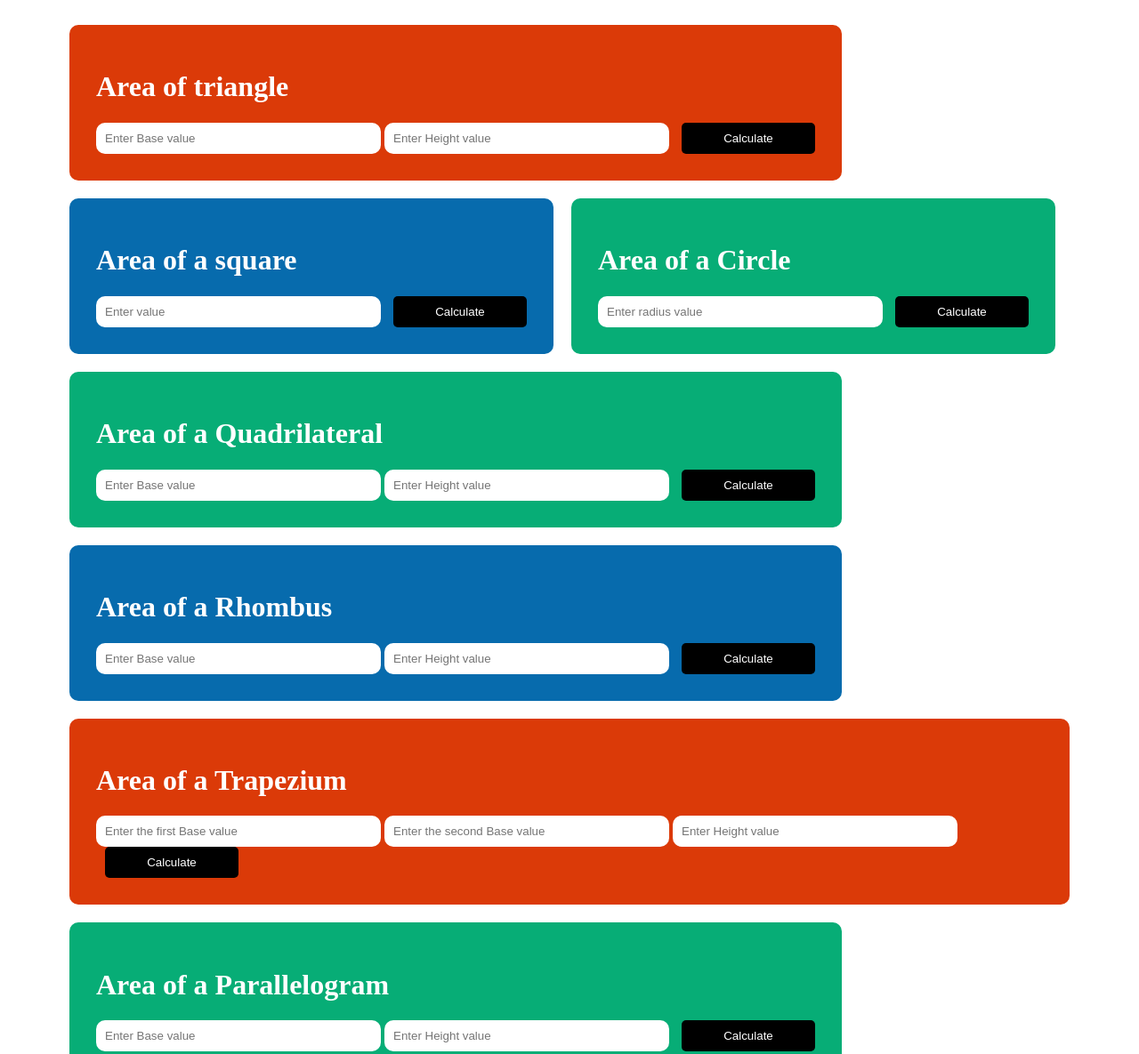
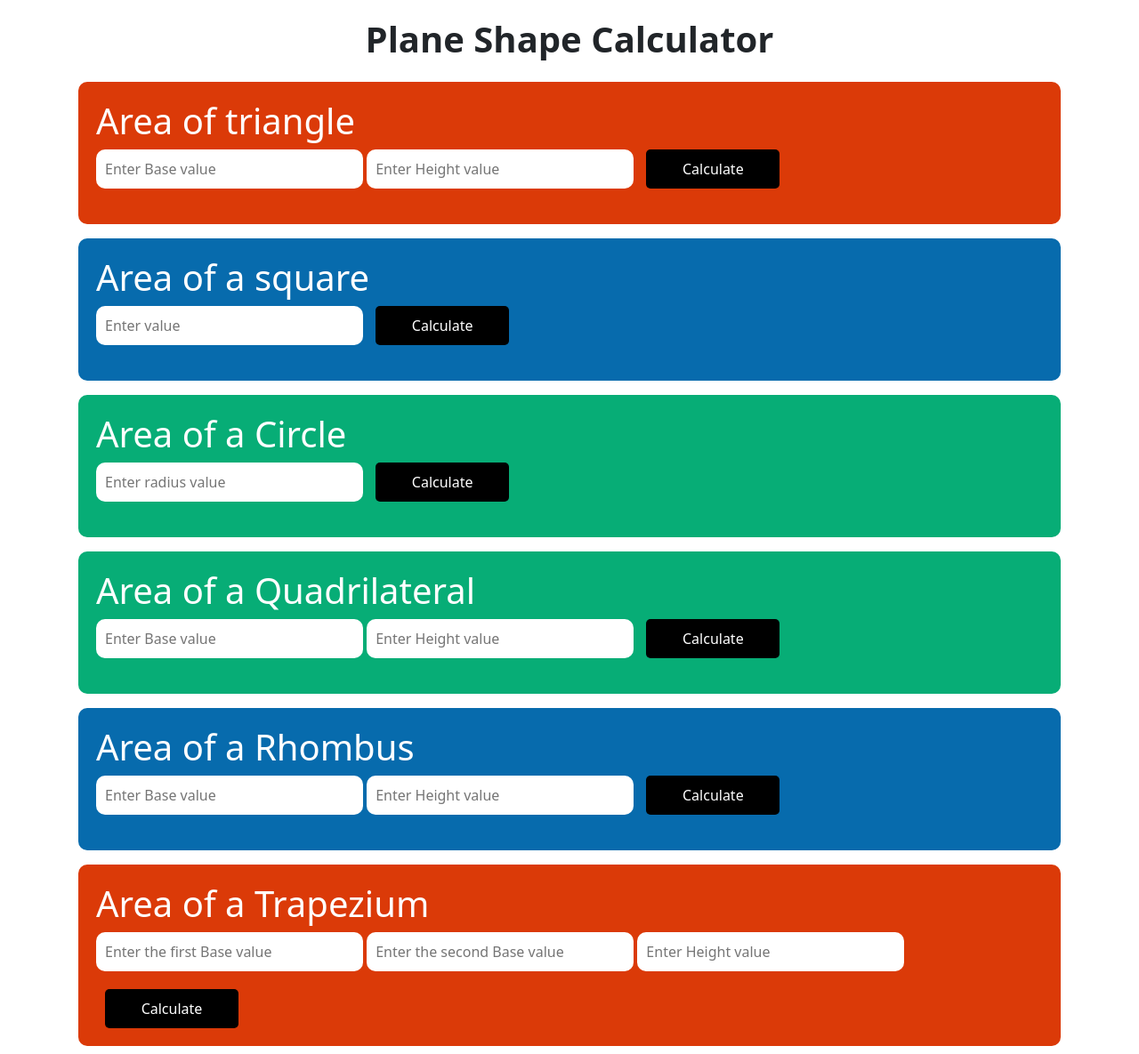
Before and after one commit to UiJosh20/plane-shape_calculator, a plain HTML site: page index.html in a window 1280 px wide. Shown: the top 1185 px of the page at 89% size. Drawn offline with nearby package versions, Linux system fonts and the light colour scheme.

Commit message:
calculator

```diff
--- a/index.html
+++ b/index.html
@@ -4,12 +4,11 @@
   <meta charset="UTF-8">
   <meta name="viewport" content="width=device-width, initial-scale=1.0">
   <title>Metrics</title>
+  <link href="https://cdn.jsdelivr.net/npm/bootstrap@5.3.2/dist/css/bootstrap.min.css" rel="stylesheet" integrity="sha384-T3c6CoIi6uLrA9TneNEoa7RxnatzjcDSCmG1MXxSR1GAsXEV/Dwwykc2MPK8M2HN" crossorigin="anonymous">
   <style>
-    main{
-      display: flex;
-      flex-wrap: wrap;
+    .main{
       gap: 20px;
-      padding: 20px 70px;
+      padding: 20px 30px;
     }
 
     input{
@@ -17,6 +16,7 @@
       border-radius: 10px;
       border: none;
       width: 300px;
+      margin-bottom: 20px;
 
     }
     button{
@@ -31,29 +31,36 @@
     .box{
       color: white;
       background-color: rgb(219, 58, 8);
-      padding: 30px;
+      padding: 20px;
       border-radius: 10px;
     }
 
     .box1{
       color: white;
       background-color: rgb(7, 107, 173);
-      padding: 30px;
+      padding: 20px;
       border-radius: 10px;
     }
 
     .box2{
       color: white;
       background-color: rgb(7, 173, 118);
-      padding: 30px;
+      padding: 20px;
       border-radius: 10px;
     }
+
+
   </style>
 </head>
 <body>
-  <main>
+  <main class="container main">
+    <div class="row gap-3">
+
+      <h1 class="text-center fw-bold">Plane Shape Calculator</h1>
+
+
   <!-- Calculates the area of triangle -->
-  <div class="box">
+  <div class="box col-lg-12 col-sm w-100">
     <h1>Area of triangle</h1>
     <div>
       <input type="number" placeholder="Enter Base value" id="baseValue">
@@ -63,7 +70,7 @@
   </div>
 
   <!-- area of a square -->
-  <div class="box1">
+  <div class="box1 col-lg-12 col-sm w-100">
     <h1>Area of a square</h1>
     <div>
       <input type="number" placeholder="Enter value" id="squareValue">
@@ -72,7 +79,7 @@
   </div>
 
 <!-- Area of a circle -->
-  <div class="box2">
+  <div class="box2 col-lg-12 col-sm w-100">
     <h1>Area of a Circle</h1>
     <div>
       <input type="number" placeholder="Enter radius value" id="rad">
@@ -80,7 +87,7 @@
     </div>
   </div>
 
-  <div class="box2">
+  <div class="box2 col-lg-12 col-sm w-100">
     <h1>Area of a Quadrilateral</h1>
     <div>
       <input type="number" placeholder="Enter Base value" id="baseVal">
@@ -89,7 +96,7 @@
     </div>
   </div>
 
-  <div class="box1">
+  <div class="box1 col-lg-12 col-sm w-100">
     <h1>Area of a Rhombus</h1>
     <div>
       <input type="number" placeholder="Enter Base value" id="baseRomb">
@@ -98,7 +105,7 @@
     </div>
   </div>
 
-  <div class="box">
+  <div class="box col-lg-12 col-sm w-100">
     <h1>Area of a Trapezium</h1>
     <div>
       <input type="number" placeholder="Enter the first Base value" id="baseTrape1">
@@ -108,7 +115,7 @@
     </div>
   </div>
 
-  <div class="box2">
+  <div class="box2 col-lg-12 col-sm w-100">
     <h1>Area of a Parallelogram</h1>
     <div>
       <input type="number" placeholder="Enter Base value" id="basePara">
@@ -117,7 +124,7 @@
     </div>
   </div>
 
-  <div class="box1">
+  <div class="box1 col-lg-12 col-sm w-100">
     <h1>Body mass index</h1>
     <div>
       <input type="number" placeholder="Weight (kg)" id="weightBM">
@@ -185,6 +192,7 @@
       alert("the body mass index is " + BodyMassIndex);
     }
   </script>
+  </div>
   </main>
 </body>
 </html>
```
